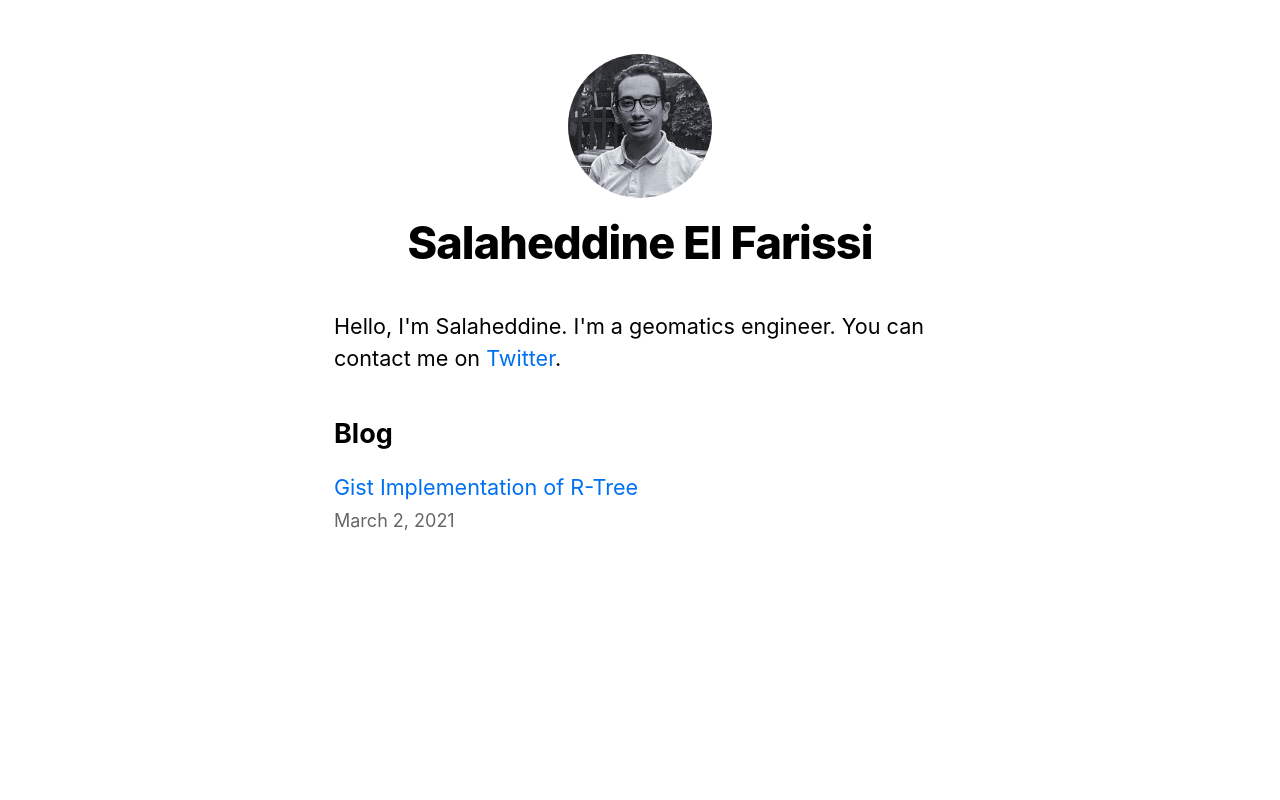
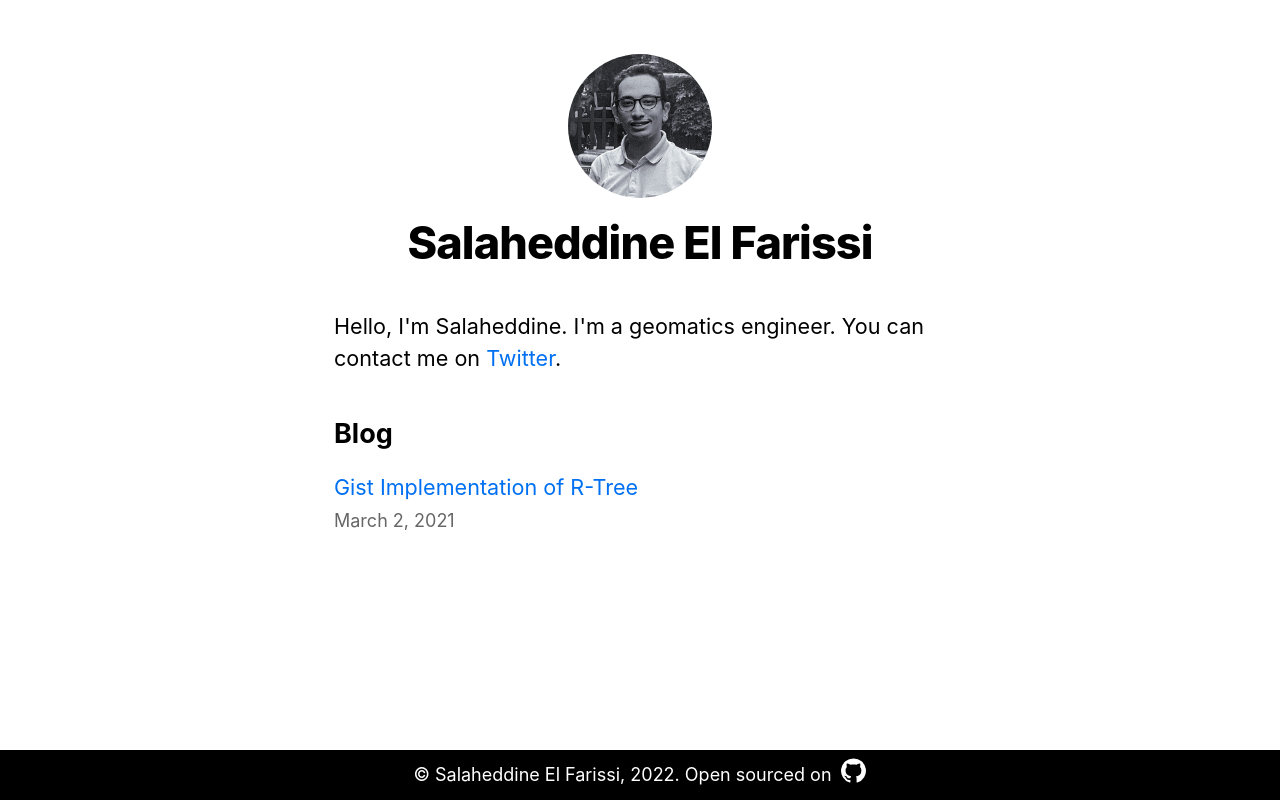
Before and after one commit to salahelfarissi/salahelfarissi.github.io, a Next.js app: page / in a window 1280 px wide. Built offline with nearby package versions, Linux system fonts and the light colour scheme.

Commit message:
Add footer

```diff
--- /dev/null
+++ b/components/shared/Footer.jsx
@@ -0,0 +1,23 @@
+import { useFooterStyles } from "../../styles/shared/footer.styles";
+import * as React from "react";
+import GitHubIcon from "@mui/icons-material/GitHub";
+
+export default function Footer() {
+  const classes = useFooterStyles();
+  const currentYear = new Date().getFullYear();
+  return (
+    <footer className={classes.root}>
+      <div className={classes.contentContainer}>
+        &#169; Salaheddine El Farissi, {currentYear}. Open sourced on
+        <a
+          href={"https://github.com/salahelfarissi/salahelfarissi.github.io"}
+          target={"_blank"}
+          rel="noreferrer"
+          className={classes.githubLink}
+        >
+          <GitHubIcon />
+        </a>
+      </div>
+    </footer>
+  );
+}
--- a/package.json
+++ b/package.json
@@ -6,6 +6,11 @@
     "start": "next start"
   },
   "dependencies": {
+    "@emotion/react": "^11.10.4",
+    "@emotion/styled": "^11.10.4",
+    "@mui/icons-material": "^5.10.9",
+    "@mui/material": "^5.10.10",
+    "@mui/styles": "^5.10.10",
     "date-fns": "^2.29.3",
     "gray-matter": "^4.0.3",
     "next": "latest",
--- a/pages/index.js
+++ b/pages/index.js
@@ -4,6 +4,7 @@ import utilStyles from "../styles/utils.module.css";
 import { getSortedPostsData } from "../lib/posts";
 import Link from "next/link";
 import Date from "../components/date";
+import Footer from "../components/shared/footer";
 
 export async function getStaticProps() {
   const allPostsData = getSortedPostsData();
@@ -16,6 +17,7 @@ export async function getStaticProps() {
 
 export default function Home({ allPostsData }) {
   return (
+    <>
       <Layout home>
         <Head>
           <title>{siteTitle}</title>
@@ -43,5 +45,7 @@ export default function Home({ allPostsData }) {
           </ul>
         </section>
       </Layout>
+      <Footer />
+    </>
   );
 }
--- /dev/null
+++ b/styles/shared/footer.styles.js
@@ -0,0 +1,31 @@
+import { makeStyles } from "@mui/styles";
+
+export const useFooterStyles = makeStyles(() => ({
+  root: {
+    marginTop: "auto",
+    height: 50,
+    display: "flex",
+    justifyContent: "center",
+    alignItems: "center",
+    backgroundColor: "black",
+    color: "white",
+    position: "absolute",
+    width: "100%",
+    bottom: 0,
+  },
+  contentContainer: {
+    display: "flex",
+    justifyContent: "center",
+    alignItems: "center",
+    width: 1280,
+    "@media (max-width: 1280px)": {
+      width: "100%",
+    },
+  },
+
+  githubLink: {
+    marginLeft: 8,
+    textDecoration: "none",
+    color: "inherit",
+  },
+}));
```
Also changed, not shown: 1 other file (tests, documents, lock files or other folders). Lines whose indentation alone changed are shown as unchanged.
